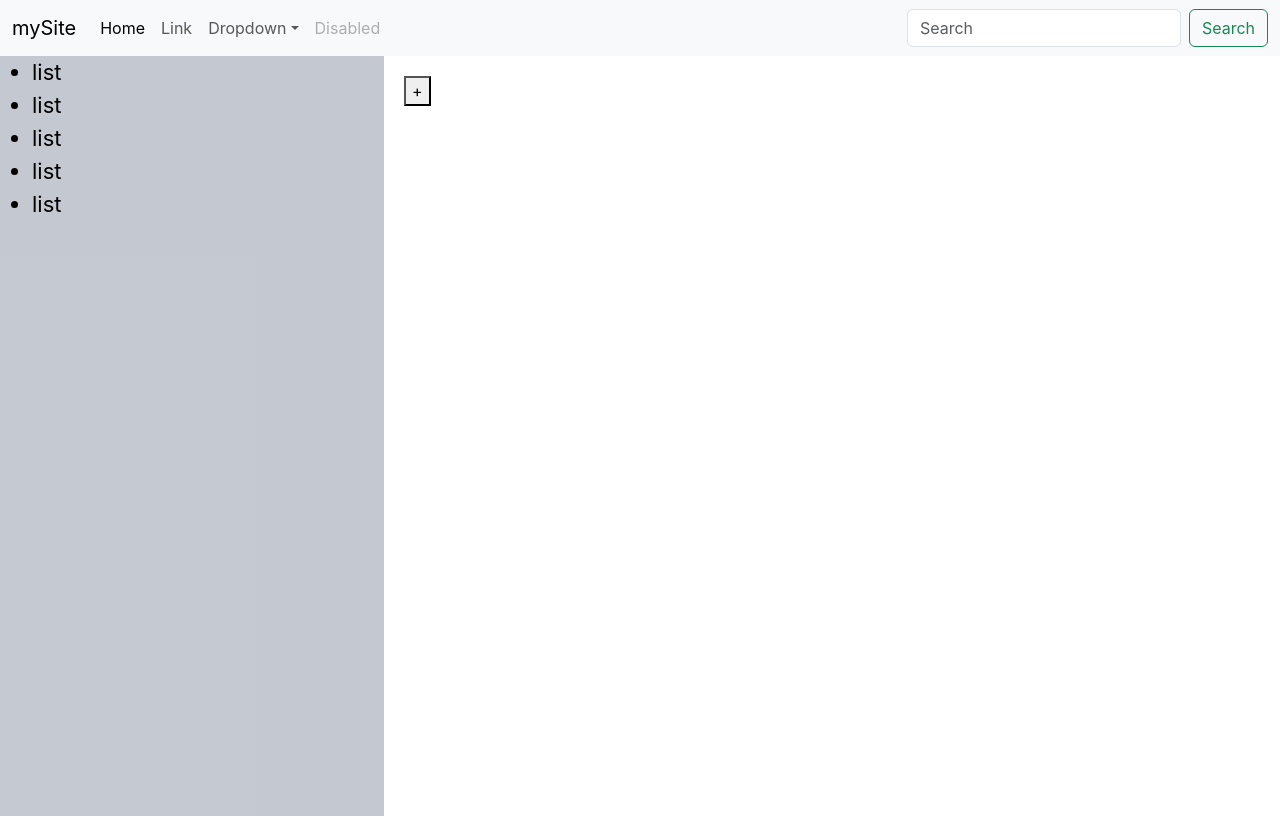
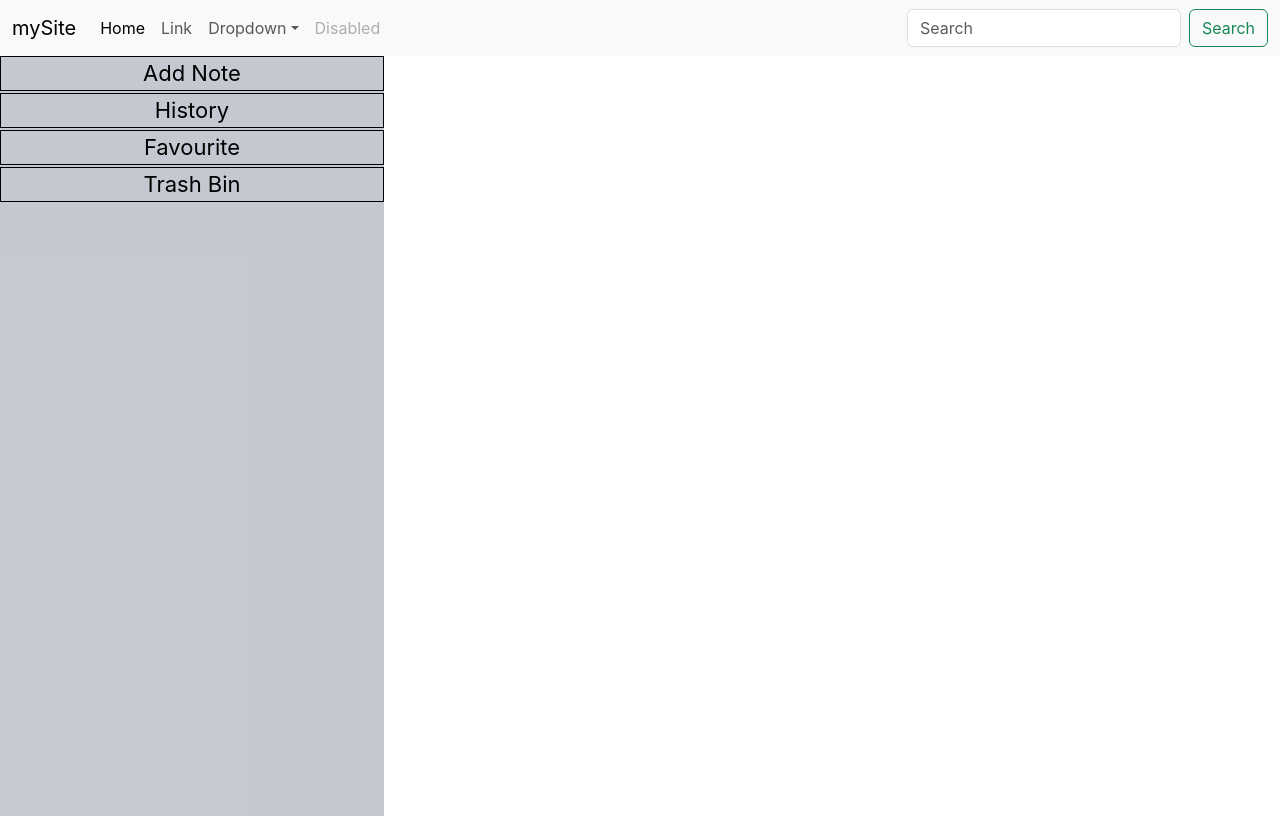
Before and after one commit to Aakash-sonawane/Notes-App, a React (Create React App) app: page / in a window 1280 px wide. Built offline with nearby package versions, Linux system fonts and the light colour scheme.

Commit message:
second stage

```diff
--- a/src/App.css
+++ b/src/App.css
@@ -1,27 +1,11 @@
-.App {
+
+.sideBar{
   text-align: center;
 }
-
-.App-logo {
-  height: 40vmin;
-  pointer-events: none;
-}
-
-@media (prefers-reduced-motion: no-preference) {
-  .App-logo {
-    animation: App-logo-spin infinite 20s linear;
-  }
-}
-
-.App-header {
-  background-color: #282c34;
-  min-height: 100vh;
-  display: flex;
-  flex-direction: column;
-  align-items: center;
-  justify-content: center;
-  font-size: calc(10px + 2vmin);
-  color: white;
+.sidebar-items{
+display: flex;
+flex-direction: column;
+gap: 2px;
 }
 
 .App-link {
@@ -71,6 +55,7 @@
   font-size: 22px;
   color:black;
   margin: 0;
+  border: 1px solid;
 
 }
 .board{
@@ -110,6 +95,7 @@
   padding: 5px;
 
 }
+
 .modal-content {
   /* width: 1200px;  */
   margin-top: 200px;
@@ -126,3 +112,39 @@
    margin-left: 100px !important
  }
 } */
+
+
+
+/* listLender */
+.notebox{
+  display: flex;
+  justify-content: center;
+  align-items: center;
+  flex-direction: column;
+  padding: 5px;
+  border: 2px solid;
+  width:200px
+}
+.x{
+  position: relative;
+  float:right;
+  border: none;
+  /* background: red; */
+color: black;
+  top: -85px;
+
+  /* padding: 12px; */
+  font-size: 22px;
+  right: -87px;
+}
+
+.x-btn{
+position: relative;
+  float:right;
+  /* background: red; */
+color:black;
+  top: 0px;
+  right: 0px;
+  font-size: 22px;
+  border: none;
+}
--- a/src/App.js
+++ b/src/App.js
@@ -1,9 +1,10 @@
 // import logo from './logo.svg';
 import PropTypes from 'prop-types'
-import { useState } from 'react';
-import { Modal } from 'reactstrap';
+import { useEffect, useState } from 'react';
 
+import SideBar from "./Components/SideBar/SideBar"
 import './App.css';
+import Section from "./Components/Section/Section"
 
 
 
@@ -51,115 +52,35 @@ const Nav = (props) => {
   )
 }
 
-const SideBar=()=>{
-  return(
-    <div className='sideBar'>
-      <ul>
-        <li className='item'>list</li>
-        <li className='item'>list</li>
-        <li className='item'>list</li>
-        <li className='item'>list</li>
-        <li className='item'>list</li>
-      </ul>
 
-    </div>
-  )
-}
-
-
-const Section=(props)=>{
-
-  const toggle=()=>{
-    props.setIsAddNoTeFlag(!props.isAddNoteFlag)
-  }
-
-  return(
-    <div className='board'>
-      <button onClick={toggle}>+</button>
-      <Modal
-      size='lg'
-      isOpen={props.isAddNoteFlag}
-      toggle={toggle}
-      >
-        <div style={{
-          // width:"400px",
-          height:"400px",
-          // backgroundColor:"yellow",
-          // display:"flex",
-          // justifyContent:"center",
-          // alignItems:"center",
-          // flexDirection:'column'
-
-        }}>
-        <button onClick={toggle} style={{
-          position: "relative",
-          float: "right",
-          background: "red",
-        color: "white",
-          top: -"10px",
-          right: -"10px"
-
-        }}>X</button>
-        <div style={{
-          marginTop:"40px"
-        }}>
-      <AddNote list={props.list} setList={props.setList} note={props.note} setNote={props.setNote} setIsAddNoTeFlag={props.setIsAddNoTeFlag} isAddNoteFlag={props.isAddNoteFlag}/>
-      </div>
-      </div>
-
-      </Modal>
-      <ListRender list={props.list}/>
-    </div>
-  )
-}
-
-const AddNote=(props)=>{
-  return(
-    <div className='container addNote'>
-      <textarea value={props.note}
-      onChange={(e)=>{
-        props.setNote(e.target.value);
-      }}></textarea>
-      <button className='btn btn-secondary' onClick={()=>{
-        // props.setIsAddNoTeFlag(false);
-        if(props.note!==""){props.setList([...props.list,props.note])}
-        console.log(props.list)
-        props.setNote("")
-      }}>ADD</button>
-    </div>
-  )
-}
-
-const ListRender=(props)=>{
-  return(
-    props.list.map((el)=>{
-      return(
-
-      <div className='notebox'>
-        <p>{new Date().toDateString()}</p>
-        <p>{el}</p>
-        <button>remove</button>
-      </div>
-      )
-    })
-  )
-
-}
 
 
 function App() {
+
   const [isAddNoteFlag, setIsAddNoTeFlag]=useState(false);
   const[note,setNote]=useState("");
-  const[list,setList]=useState([])
+  const[list,setList]=useState(JSON.parse(localStorage.getItem("list") || '[]'));
+  // const[listArray, setListArray]
+  const[showPage,setShowPage]=useState("");
+  // cont localStorage.getItem
+  // const jsonList=JSON.stringify(list)
+  // localStorage.setItem("list",jsonList);
+  useEffect(()=>{
+    // const state = ;
+      // if(list!=="")
+     localStorage.setItem("list", JSON.stringify(list));
+     console.log(list);
+  },[list]);
+
   return (
-    <>
+    <main>
       <Nav title={"mySite"} />
       <div className='display'>
-        <SideBar/>
-        <Section list={list} setList={setList} note={note} setNote={setNote} isAddNoteFlag={isAddNoteFlag} setIsAddNoTeFlag={setIsAddNoTeFlag}/>
+        <SideBar showPage={showPage} setShowPage={setShowPage}/>
+        <Section showPage={showPage} list={list} setList={setList} note={note} setNote={setNote} isAddNoteFlag={isAddNoteFlag} setIsAddNoTeFlag={setIsAddNoTeFlag}/>
 
       </div>
-    </>
+    </main>
   );
 }
 
--- /dev/null
+++ b/src/Components/AddNote.js
@@ -0,0 +1,24 @@
+
+
+
+const AddNote=(props)=>{
+    return(
+      <div className='container addNote'>
+        <textarea value={props.note}
+        onChange={(e)=>{
+          props.setNote(e.target.value);
+        }}></textarea>
+        <button className='btn btn-secondary' onClick={()=>{
+          // props.setIsAddNoTeFlag(false);
+
+          if(props.note!==""){
+            // localStorage.setItem("list", JSON.stringify(props.list));
+            props.setList([props.note,...props.list])}
+          console.log(props.list)
+          props.setNote("")
+        }}>ADD</button>
+      </div>
+    )
+  }
+
+  export default AddNote;
--- /dev/null
+++ b/src/Components/ListRender.js
@@ -0,0 +1,33 @@
+const ListRender=(props)=>{
+//   const str = localStorage.getItem('list');
+// const parsedArray = JSON.parse(str);
+// let arr=parsedArray
+    const removeEl=(event)=>{
+
+
+      const removeIndex=(props.list.length-event.target.id-1)
+      console.log(removeIndex)
+        const FilterList =props.list.filter((el)=>{
+          return el != props.list[removeIndex];
+        })
+        props.setList(FilterList);
+    }
+    // parsedArray=arr;
+    // const parsedArray1=JSON.parse(localStorage.getItem('list'))
+    props.list.reverse();
+    return(
+      props.list.map((el,index)=>{
+        return(
+
+        <div className='notebox'>
+          <p>{new Date().toDateString()}</p>
+          <p>{el}</p>
+          <button id={props.list.length-index-1} className="x" onClick={removeEl}>x</button>
+        </div>
+        )
+      })
+    )
+
+  }
+
+  export default ListRender;
--- /dev/null
+++ b/src/Components/Section/Section.js
@@ -0,0 +1,48 @@
+import { Modal } from 'reactstrap';
+import AddNote from '../AddNote';
+import ListRender from '../ListRender';
+const Section=(props)=>{
+
+    const toggle=()=>{
+      props.setIsAddNoTeFlag(!props.isAddNoteFlag)
+    }
+
+    return(
+      <div className='board'>
+
+        {props.showPage==="add"?
+        <div>
+        <button onClick={toggle}>+</button>
+        <Modal
+        size='lg'
+        isOpen={props.isAddNoteFlag}
+        toggle={toggle}
+        >
+          <div style={{
+            // width:"400px",
+            height:"400px",
+            // backgroundColor:"yellow",
+            // display:"flex",
+            // justifyContent:"center",
+            // alignItems:"center",
+            // flexDirection:'column'
+
+          }}>
+          <button className='x-btn' onClick={toggle} style={{}}>X</button>
+          <div style={{
+            marginTop:"40px"
+          }}>
+        <AddNote list={props.list} setList={props.setList} note={props.note} setNote={props.setNote} setIsAddNoTeFlag={props.setIsAddNoTeFlag} isAddNoteFlag={props.isAddNoteFlag}/>
+        </div>
+        </div>
+
+        </Modal>
+
+        </div>
+        :props.showPage==="history"?<ListRender list={props.list} setList={props.setList}/>:null}
+      </div>
+    )
+  }
+
+
+export default Section;
--- /dev/null
+++ b/src/Components/SideBar/SideBar.js
@@ -0,0 +1,19 @@
+const SideBar=(props)=>{
+    return(
+      <div className='sideBar'>
+        <div className="sidebar-items" onClick={(event)=>{
+          console.log(event.target.id)
+          props.setShowPage(event.target.id);
+        }}>
+          <div className='item' id="add">Add Note</div>
+          <div className='item' id="history">History</div>
+          <div className='item' id="fav">Favourite</div>
+          <div className='item' id="bin">Trash Bin</div>
+          {/* <div className='item'>list</div> */}
+        </div>
+
+      </div>
+    )
+  }
+
+  export default SideBar;
```
